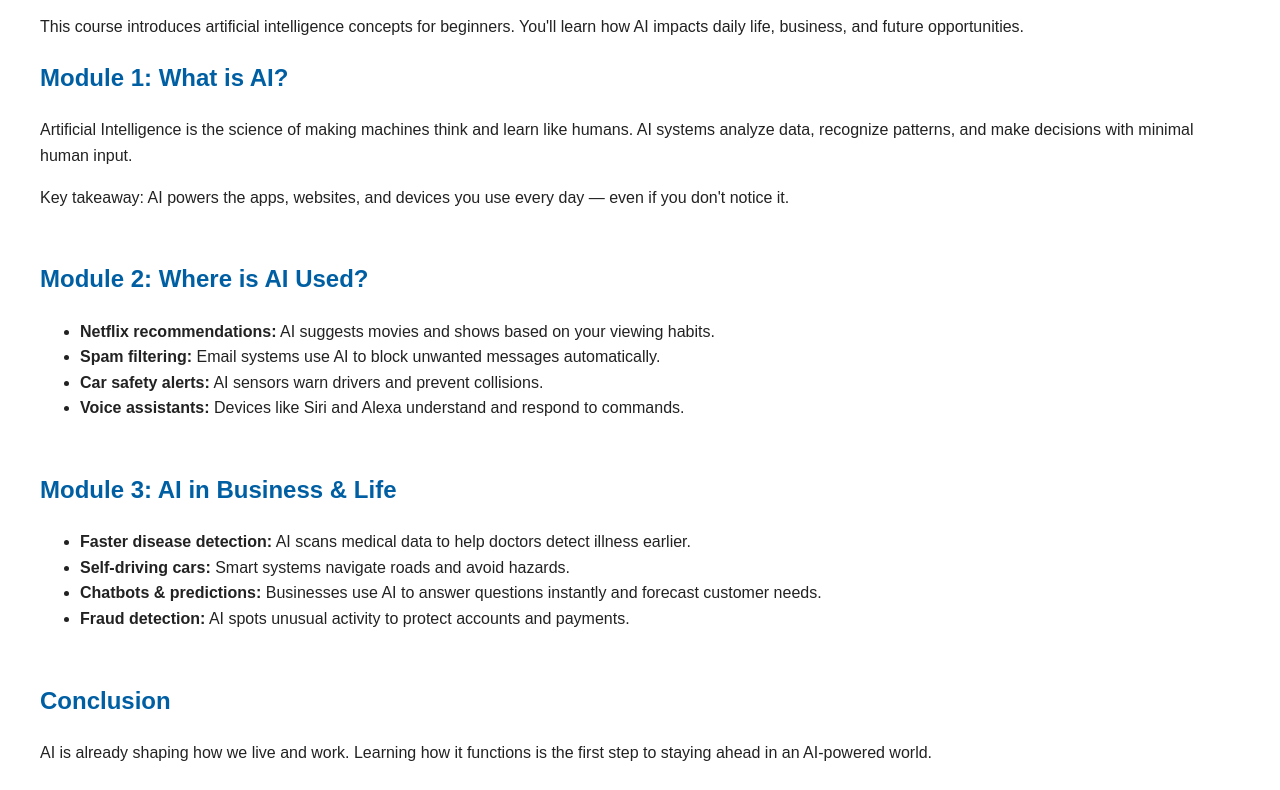
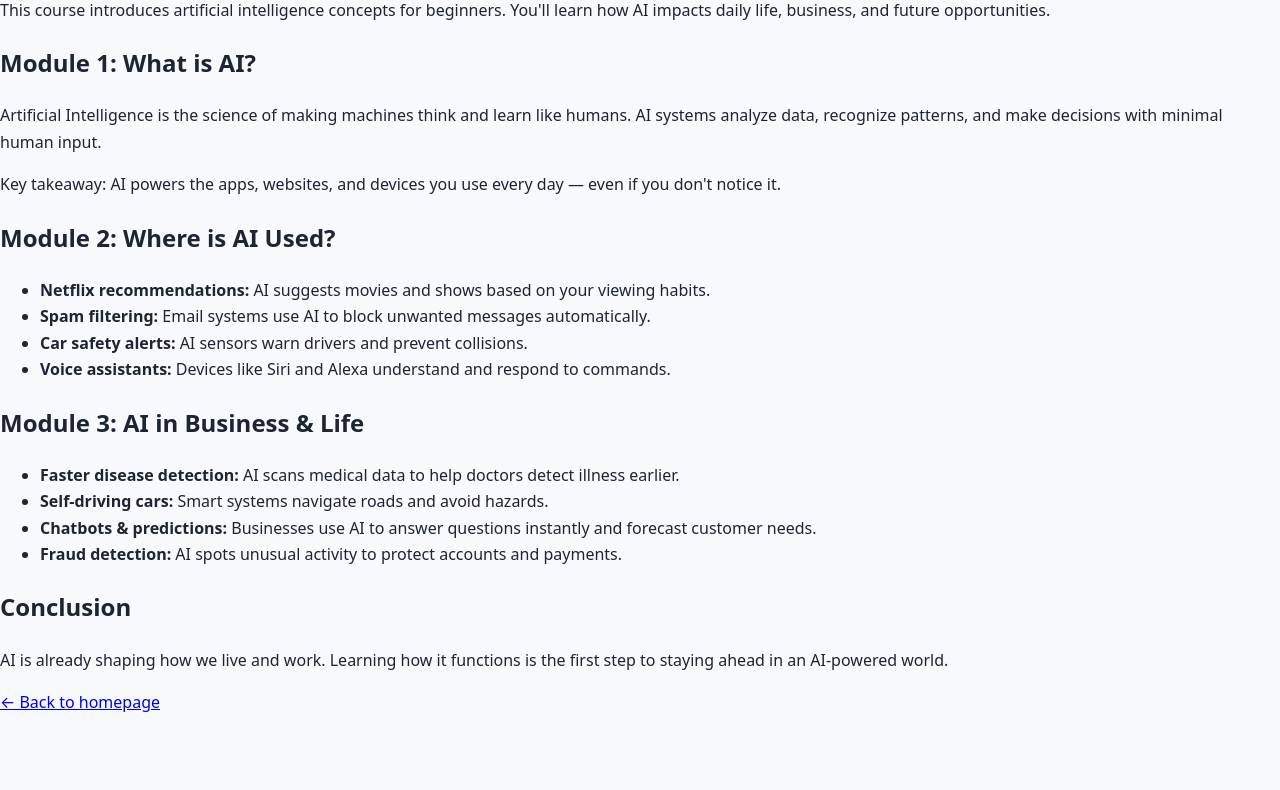
Before and after one commit to Ngeyane2003/AI-Course, a plain HTML site: page ai-for-everyone/index.html in a window 1280 px wide. Shown: the part 99-889 px from the top of the page. After the commit the page ends 821 px from the top, so only its background shows below. Drawn offline with Linux system fonts and the light colour scheme.

Commit message:
Update index.html

```diff
--- a/ai-for-everyone/index.html
+++ b/ai-for-everyone/index.html
@@ -2,21 +2,9 @@
 <html lang="en">
 <head>
   <meta charset="UTF-8">
-  <title>AI for Everyone - AI Pro Academy</title>
-  <style>
-    body {
-      font-family: Arial, sans-serif;
-      line-height: 1.6;
-      margin: 40px;
-      background: #fff;
-      color: #222;
-    }
-    h1, h2 { color: #005fa3; }
-    section {
-      margin-bottom: 50px;
-    }
-  </style>
-  <script src="assets/js/main.js"></script>
+  <meta name="viewport" content="width=device-width, initial-scale=1.0">
+  <title>AI for Everyone</title>
+  <link rel="stylesheet" href="../assets/css/style.css">
 </head>
 <body>
   <h1>AI for Everyone</h1>
```
